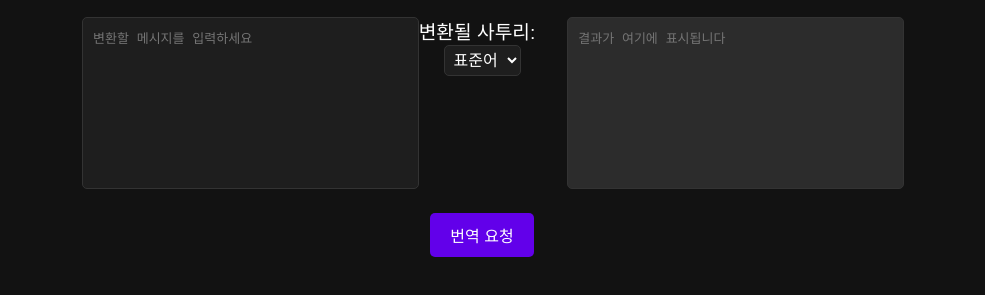
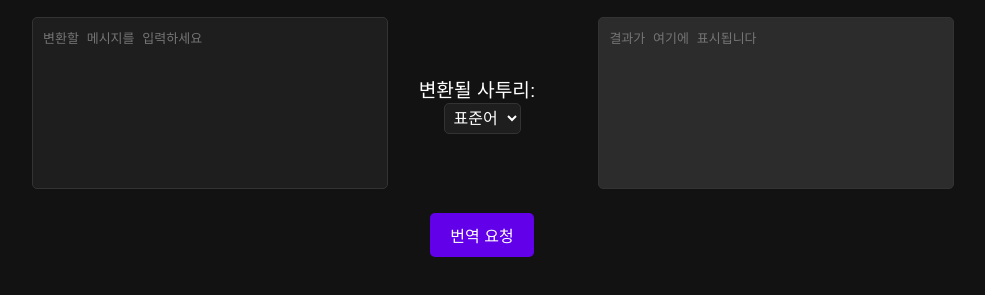
Before and after one commit to monogatree/saturi, a plain HTML site: page index.html in a window 1280 px wide. Shown: the part 307-602 px from the top of the page, without its empty margins (158-1143 px from the left). Drawn offline with Linux system fonts and the light colour scheme.

Commit message:
Update styles.css

```diff
--- a/styles.css
+++ b/styles.css
@@ -14,7 +14,7 @@ body {
 .container {
     text-align: center;
     width: 100%;
-    max-width: 800px;
+    max-width: 900px;
 }
 
 /* 제목 스타일 */
@@ -23,35 +23,17 @@ h1 {
     margin-bottom: 20px;
 }
 
-/* 언어 선택 드롭다운 메뉴 스타일 */
-.selection {
-    margin-bottom: 20px;
-}
-
-label {
-    font-size: 1.2em;
-    margin-right: 10px;
-}
-
-select {
-    padding: 5px;
-    background-color: #1e1e1e;
-    color: #ffffff;
-    border: 1px solid #333;
-    border-radius: 5px;
-    font-size: 1em;
-}
-
 /* 입력 및 출력 영역을 가로로 배치 */
 .translation-section {
     display: flex;
     justify-content: space-between;
+    align-items: center;
     margin-bottom: 20px;
 }
 
-/* 입력 박스 스타일 */
+/* 입력 및 출력 박스 스타일 */
 .input-box, .output-box {
-    width: 48%;
+    width: 40%;
 }
 
 textarea {
@@ -71,6 +53,25 @@ textarea {
     background-color: #2c2c2c;
 }
 
+/* 언어 선택 드롭다운 메뉴 스타일 */
+.selection {
+    margin: 0 20px;
+}
+
+label {
+    font-size: 1.2em;
+    margin-right: 10px;
+}
+
+select {
+    padding: 5px;
+    background-color: #1e1e1e;
+    color: #ffffff;
+    border: 1px solid #333;
+    border-radius: 5px;
+    font-size: 1em;
+}
+
 /* 버튼 스타일 */
 button {
     background-color: #6200ea;
```
